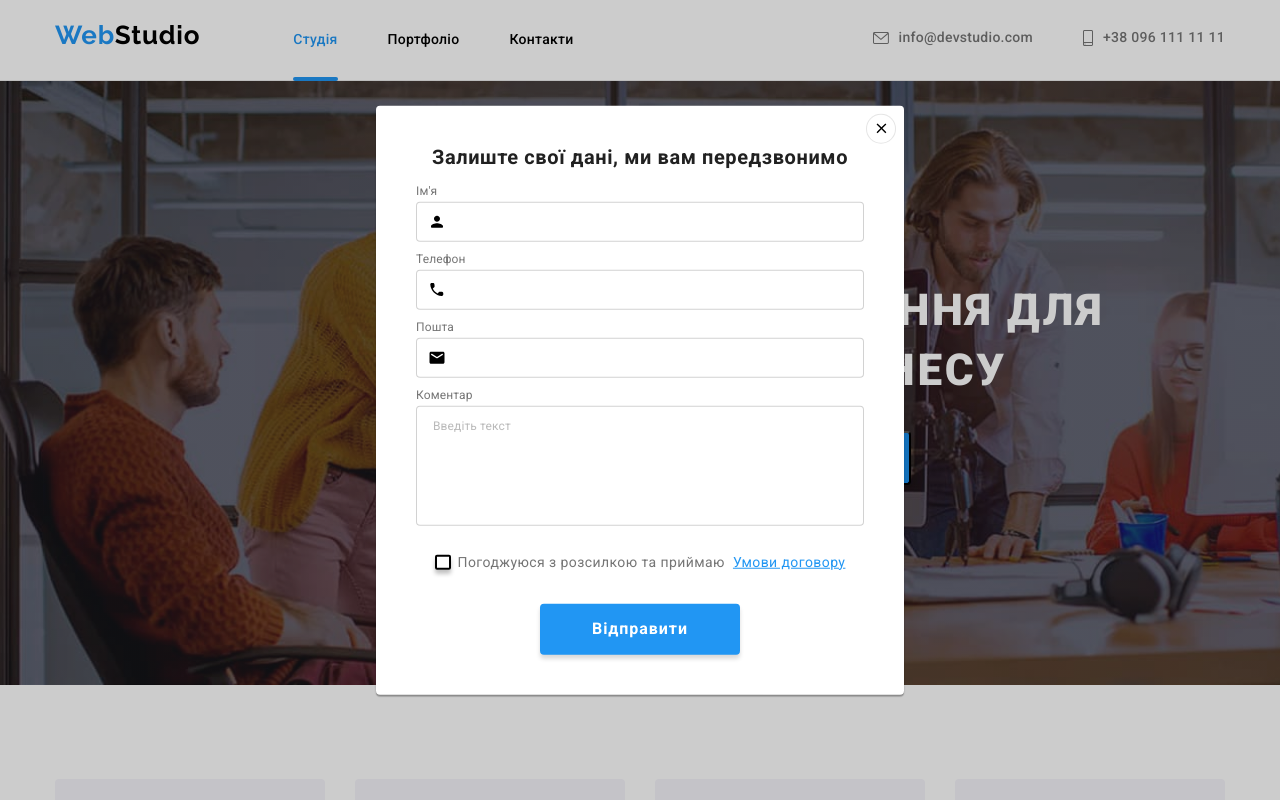
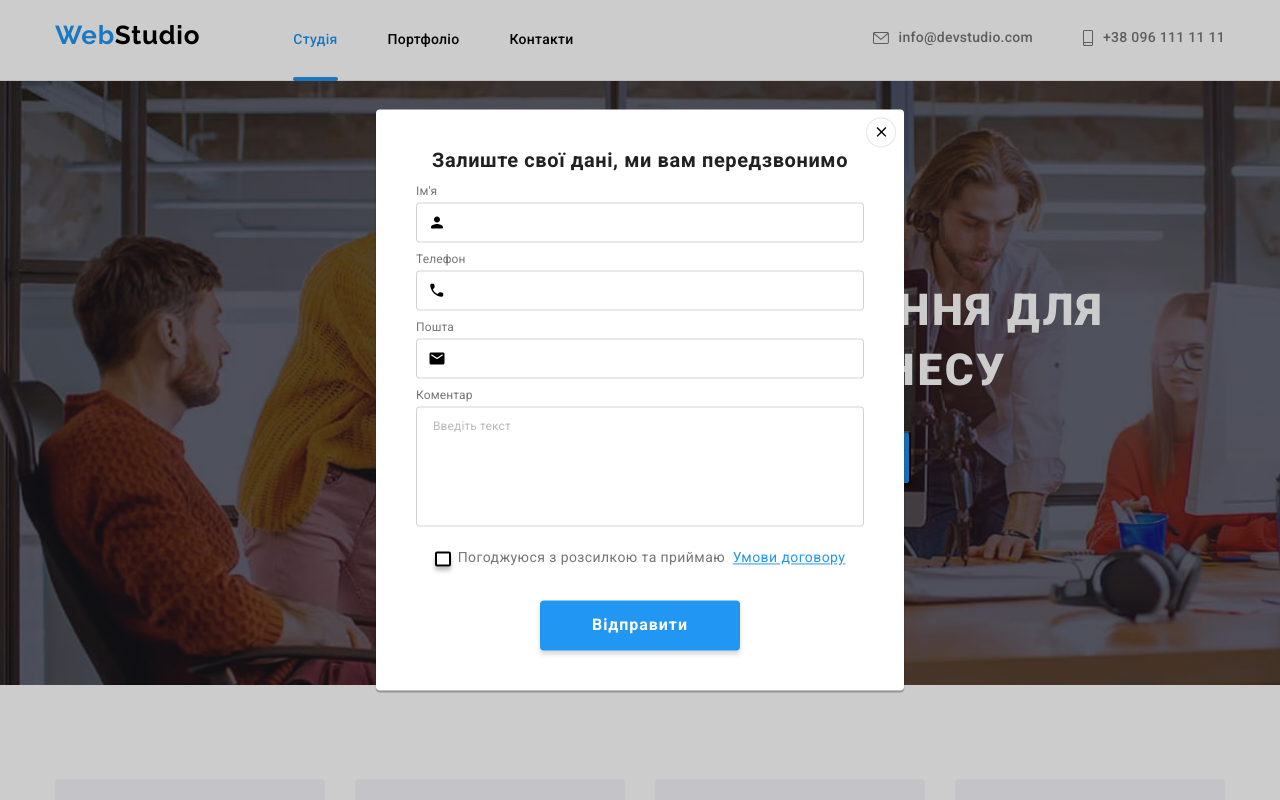
Before and after one commit to MakiievOleksandr/goit-markup-hw-06, a plain HTML site: page index.html in a window 1280 px wide. Both pictures are taken after a click on the button "Замовити послугу". Shown: the top 800 px of the page. Drawn offline with nearby package versions, Linux system fonts and the light colour scheme.

Commit message:
HW#6 v.2.0
fixed modal window size.

```diff
--- a/index.html
+++ b/index.html
@@ -510,9 +510,8 @@
                     <use
                       href="./images/icons/symbol-defs.svg#icon-checker"
                     ></use>
-                  </svg>
-                </span>
-                Погоджуюся з розсилкою та приймаю
+                  </svg> </span
+                >Погоджуюся з розсилкою та приймаю &nbsp;
                 <a class="checkbox-link link" href="">Умови договору</a></label
               >
             </div>
--- a/styles/styles.css
+++ b/styles/styles.css
@@ -750,6 +750,7 @@ img {
 }
 
 .modal-title {
+  display: block;
   margin-bottom: 12px;
   font-weight: 700;
   font-size: 20px;
@@ -760,7 +761,7 @@ img {
 }
 
 .modal-label {
-  display: inline-block;
+  display: block;
   margin-bottom: 4px;
   font-size: 12px;
   line-height: 1.17;
@@ -777,10 +778,11 @@ img {
 }
 
 .modal-input {
+  display: block;
   width: 100%;
   height: 40px;
   outline: transparent;
-  padding: 11px 40px 11px 42px;
+  padding: 0 40px 0 42px;
 
   border: 1px solid var(--sec-border-color);
   border-radius: 4px;
@@ -811,6 +813,7 @@ img {
 }
 
 .modal-text {
+  display: block;
   width: 100%;
   height: 120px;
   padding: 12px 16px;
@@ -871,7 +874,6 @@ img {
 
 .checkbox-link {
   display: inline-block;
-  margin-left: 8px;
   font-size: 14px;
   line-height: 1.71;
   letter-spacing: 0.03em;
```
